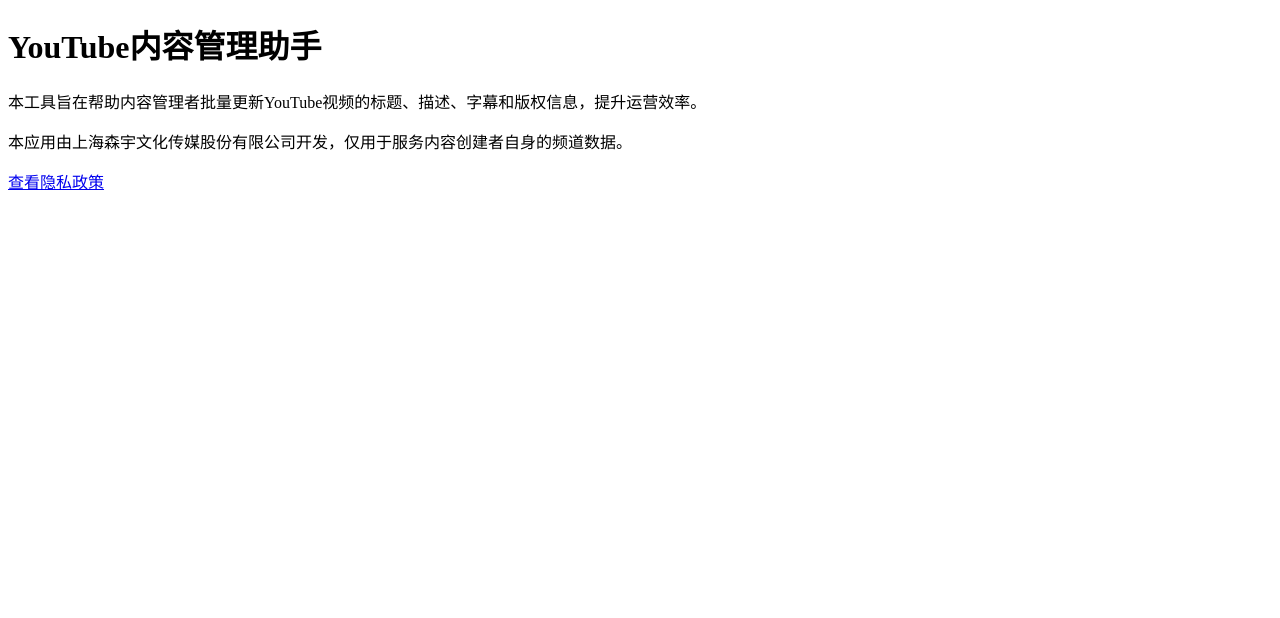
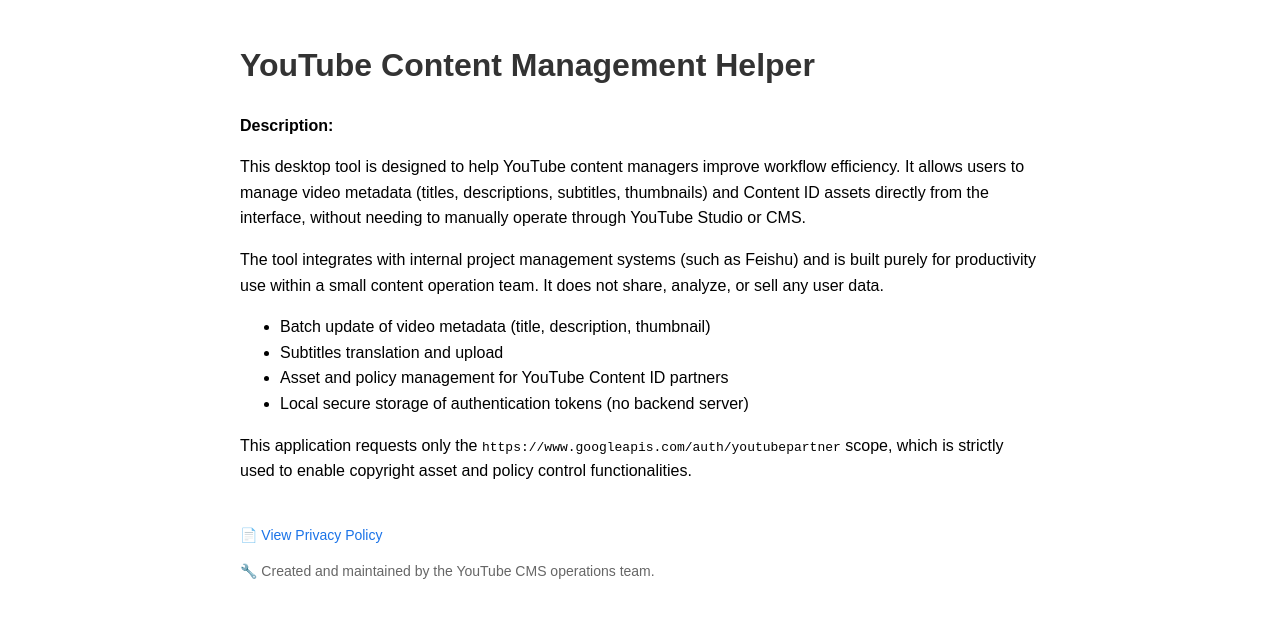
Before and after one commit to hakolove/youtube-helper-site, a plain HTML site: page index.html in a window 1280 px wide. Drawn offline with Linux system fonts and the light colour scheme.

Commit message:
Update index.html

```diff
--- a/index.html
+++ b/index.html
@@ -1,14 +1,64 @@
 <!DOCTYPE html>
-<html lang="zh-CN">
+<html lang="en">
 <head>
-  <meta charset="UTF-8" />
-  <meta name="viewport" content="width=device-width, initial-scale=1.0" />
-  <title>YouTube内容管理助手</title>
+  <meta charset="UTF-8">
+  <title>YouTube Content Management Helper</title>
+  <style>
+    body {
+      font-family: Arial, sans-serif;
+      max-width: 800px;
+      margin: 40px auto;
+      padding: 0 20px;
+      line-height: 1.6;
+    }
+    h1 {
+      color: #333;
+    }
+    a {
+      color: #1a73e8;
+      text-decoration: none;
+    }
+    a:hover {
+      text-decoration: underline;
+    }
+    .footer {
+      margin-top: 40px;
+      font-size: 14px;
+      color: #666;
+    }
+  </style>
 </head>
 <body>
-  <h1>YouTube内容管理助手</h1>
-  <p>本工具旨在帮助内容管理者批量更新YouTube视频的标题、描述、字幕和版权信息，提升运营效率。</p>
-  <p>本应用由上海森宇文化传媒股份有限公司开发，仅用于服务内容创建者自身的频道数据。</p>
-  <a href="/youtube-helper-site/privacy.html">查看隐私政策</a>
+  <h1>YouTube Content Management Helper</h1>
+
+  <p><strong>Description:</strong></p>
+  <p>
+    This desktop tool is designed to help YouTube content managers improve workflow efficiency. It allows users to manage video metadata (titles, descriptions, subtitles, thumbnails) and Content ID assets directly from the interface, without needing to manually operate through YouTube Studio or CMS.
+  </p>
+
+  <p>
+    The tool integrates with internal project management systems (such as Feishu) and is built purely for productivity use within a small content operation team. It does not share, analyze, or sell any user data.
+  </p>
+
+  <p><strongKey features include:</strong></p>
+  <ul>
+    <li>Batch update of video metadata (title, description, thumbnail)</li>
+    <li>Subtitles translation and upload</li>
+    <li>Asset and policy management for YouTube Content ID partners</li>
+    <li>Local secure storage of authentication tokens (no backend server)</li>
+  </ul>
+
+  <p>
+    This application requests only the <code>https://www.googleapis.com/auth/youtubepartner</code> scope, which is strictly used to enable copyright asset and policy control functionalities.
+  </p>
+
+  <div class="footer">
+    <p>
+      📄 <a href="privacy.html">View Privacy Policy</a>
+    </p>
+    <p>
+      🔧 Created and maintained by the YouTube CMS operations team.
+    </p>
+  </div>
 </body>
 </html>
```
